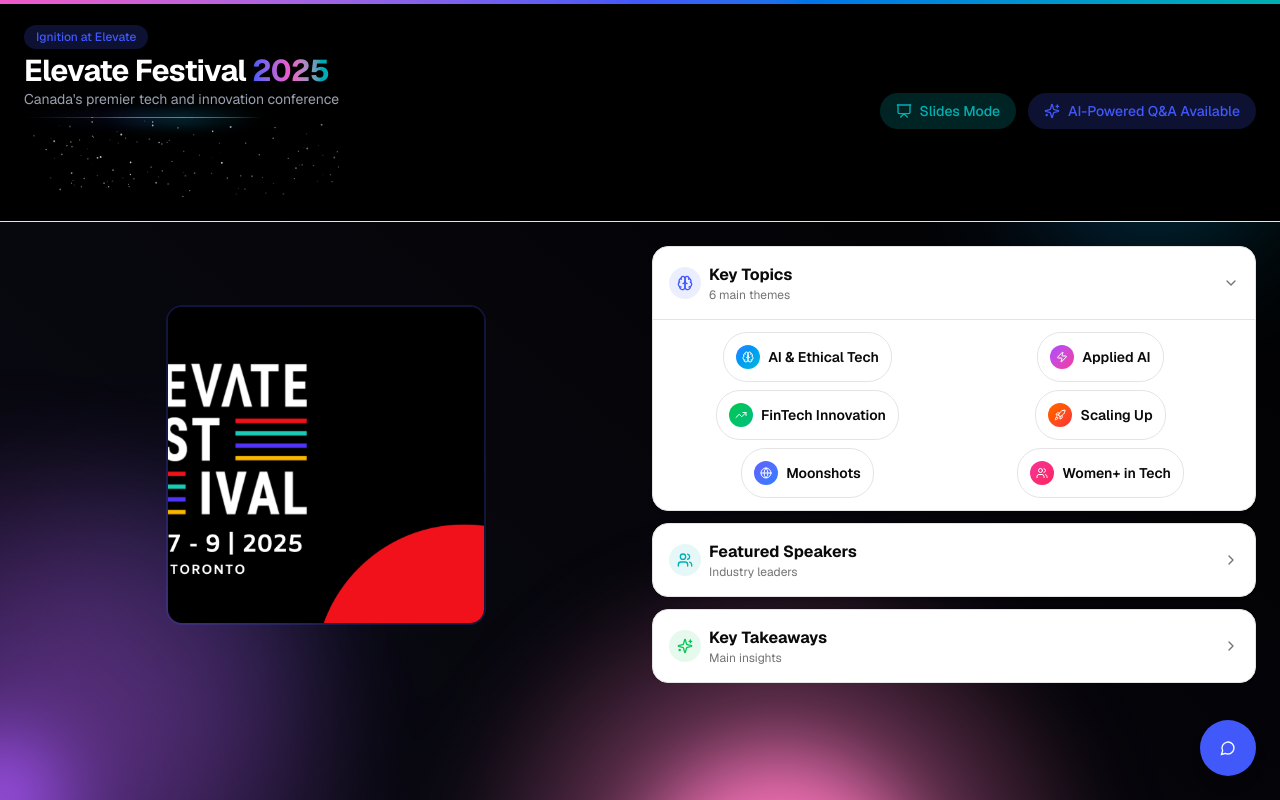
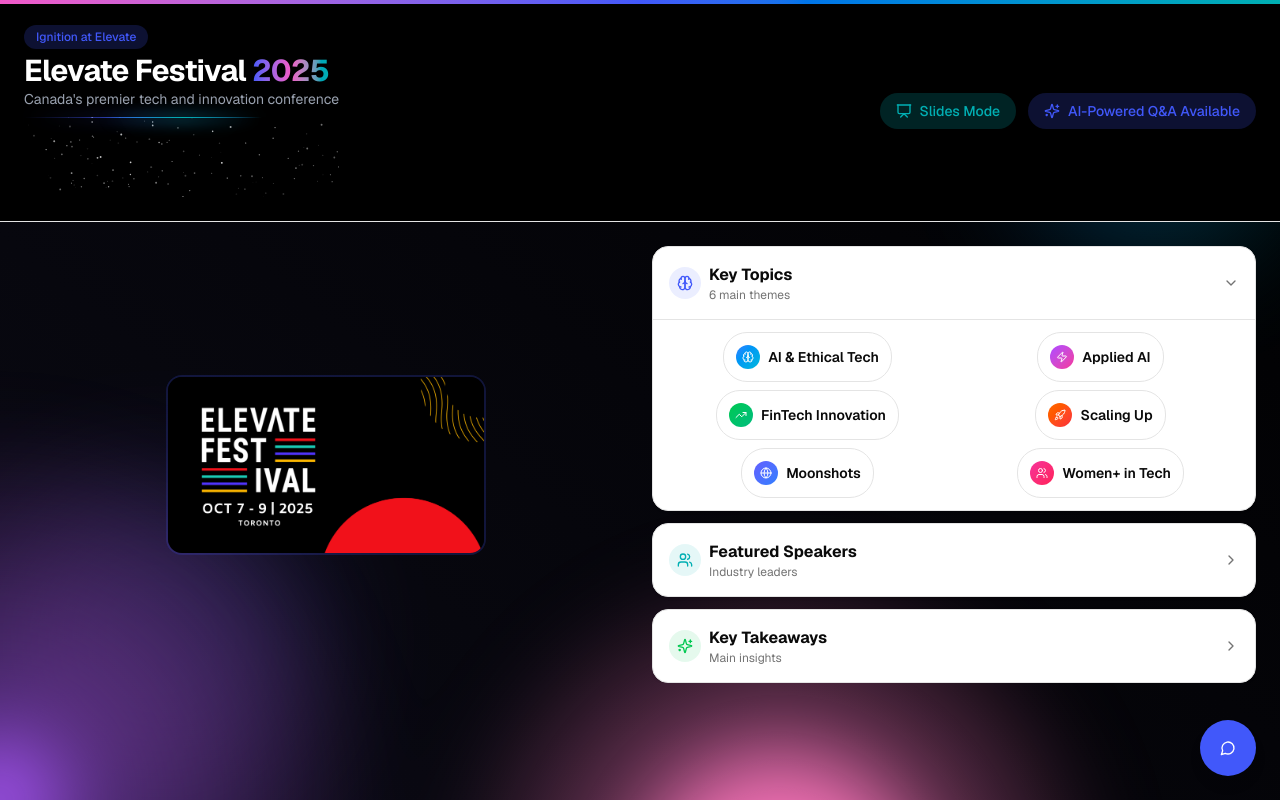
Before and after one commit to bertomill/elevate-ai, a Next.js app: page / in a window 1280 px wide. Built offline with nearby package versions, Linux system fonts and the light colour scheme.

Commit message:
Change banner image to landscape 16:9 ratio
- Changed aspect-square to aspect-video (16:9 ratio)
- Better fits the orientation of the Elevate Festival banner
- More horizontal layout that matches the image content

```diff
--- a/components/compact-dashboard.tsx
+++ b/components/compact-dashboard.tsx
@@ -193,7 +193,7 @@ export function CompactDashboard() {
           <div className="grid gap-6 lg:grid-cols-2">
             {/* Left Column - Featured Event Image */}
             <div className="flex items-center justify-center">
-              <div className="relative aspect-square w-full max-w-xs overflow-hidden rounded-2xl border-2 border-primary/20">
+              <div className="relative aspect-video w-full max-w-xs overflow-hidden rounded-2xl border-2 border-primary/20">
                 <Image
                   src="/images/banner.png"
                   alt="Elevate Festival 2025 Banner"
```
